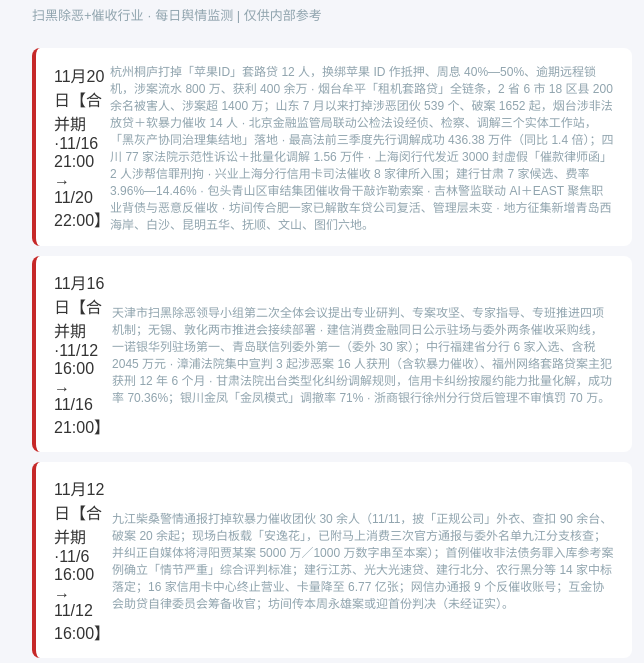
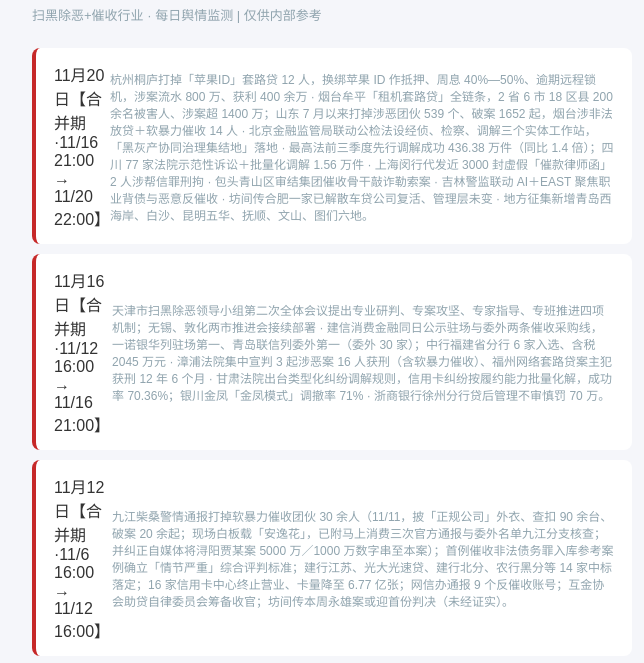
Before and after one commit to shirleyxue07/saochu-daily, a plain HTML site: page index.html in a window 1280 px wide. Shown: the part 75-738 px from the top of the page, without its empty margins (308-952 px from the left). Drawn offline with Linux system fonts and the light colour scheme.

```diff
--- a/index.html
+++ b/index.html
@@ -23,7 +23,7 @@ h1{font-size:22px;color:#c62828;margin-bottom:8px}
 <div class="sub">扫黑除恶+催收行业 · 每日舆情监测 | 仅供内部参考</div>
 <div class="list"><a class="item" href="2026-11-20.html">
         <div class="d">11月20日【合并期·11/16 21:00 → 11/20 22:00】</div>
-        <div class="desc">杭州桐庐打掉「苹果ID」套路贷 12 人，换绑苹果 ID 作抵押、周息 40%—50%、逾期远程锁机，涉案流水 800 万、获利 400 余万 · 烟台牟平「租机套路贷」全链条，2 省 6 市 18 区县 200 余名被害人、涉案超 1400 万；山东 7 月以来打掉涉恶团伙 539 个、破案 1652 起，烟台涉非法放贷＋软暴力催收 14 人 · 北京金融监管局联动公检法设经侦、检察、调解三个实体工作站，「黑灰产协同治理集结地」落地 · 最高法前三季度先行调解成功 436.38 万件（同比 1.4 倍）；四川 77 家法院示范性诉讼＋批量化调解 1.56 万件 · 上海闵行代发近 3000 封虚假「催款律师函」2 人涉帮信罪刑拘 · 兴业上海分行信用卡司法催收 8 家律所入围；建行甘肃 7 家候选、费率 3.96%—14.46% · 包头青山区审结集团催收骨干敲诈勒索案 · 吉林警监联动 AI＋EAST 聚焦职业背债与恶意反催收 · 坊间传合肥一家已解散车贷公司复活、管理层未变 · 地方征集新增青岛西海岸、白沙、昆明五华、抚顺、文山、图们六地。</div>
+        <div class="desc">杭州桐庐打掉「苹果ID」套路贷 12 人，换绑苹果 ID 作抵押、周息 40%—50%、逾期远程锁机，涉案流水 800 万、获利 400 余万 · 烟台牟平「租机套路贷」全链条，2 省 6 市 18 区县 200 余名被害人、涉案超 1400 万；山东 7 月以来打掉涉恶团伙 539 个、破案 1652 起，烟台涉非法放贷＋软暴力催收 14 人 · 北京金融监管局联动公检法设经侦、检察、调解三个实体工作站，「黑灰产协同治理集结地」落地 · 最高法前三季度先行调解成功 436.38 万件（同比 1.4 倍）；四川 77 家法院示范性诉讼＋批量化调解 1.56 万件 · 上海闵行代发近 3000 封虚假「催款律师函」2 人涉帮信罪刑拘 · 包头青山区审结集团催收骨干敲诈勒索案 · 吉林警监联动 AI＋EAST 聚焦职业背债与恶意反催收 · 坊间传合肥一家已解散车贷公司复活、管理层未变 · 地方征集新增青岛西海岸、白沙、昆明五华、抚顺、文山、图们六地。</div>
       </a><a class="item" href="2026-11-16.html">
         <div class="d">11月16日【合并期·11/12 16:00 → 11/16 21:00】</div>
         <div class="desc">天津市扫黑除恶领导小组第二次全体会议提出专业研判、专案攻坚、专家指导、专班推进四项机制；无锡、敦化两市推进会接续部署 · 建信消费金融同日公示驻场与委外两条催收采购线，一诺银华列驻场第一、青岛联信列委外第一（委外 30 家）；中行福建省分行 6 家入选、含税 2045 万元 · 漳浦法院集中宣判 3 起涉恶案 16 人获刑（含软暴力催收）、福州网络套路贷案主犯获刑 12 年 6 个月 · 甘肃法院出台类型化纠纷调解规则，信用卡纠纷按履约能力批量化解，成功率 70.36%；银川金凤「金凤模式」调撤率 71% · 浙商银行徐州分行贷后管理不审慎罚 70 万。</div>
```
